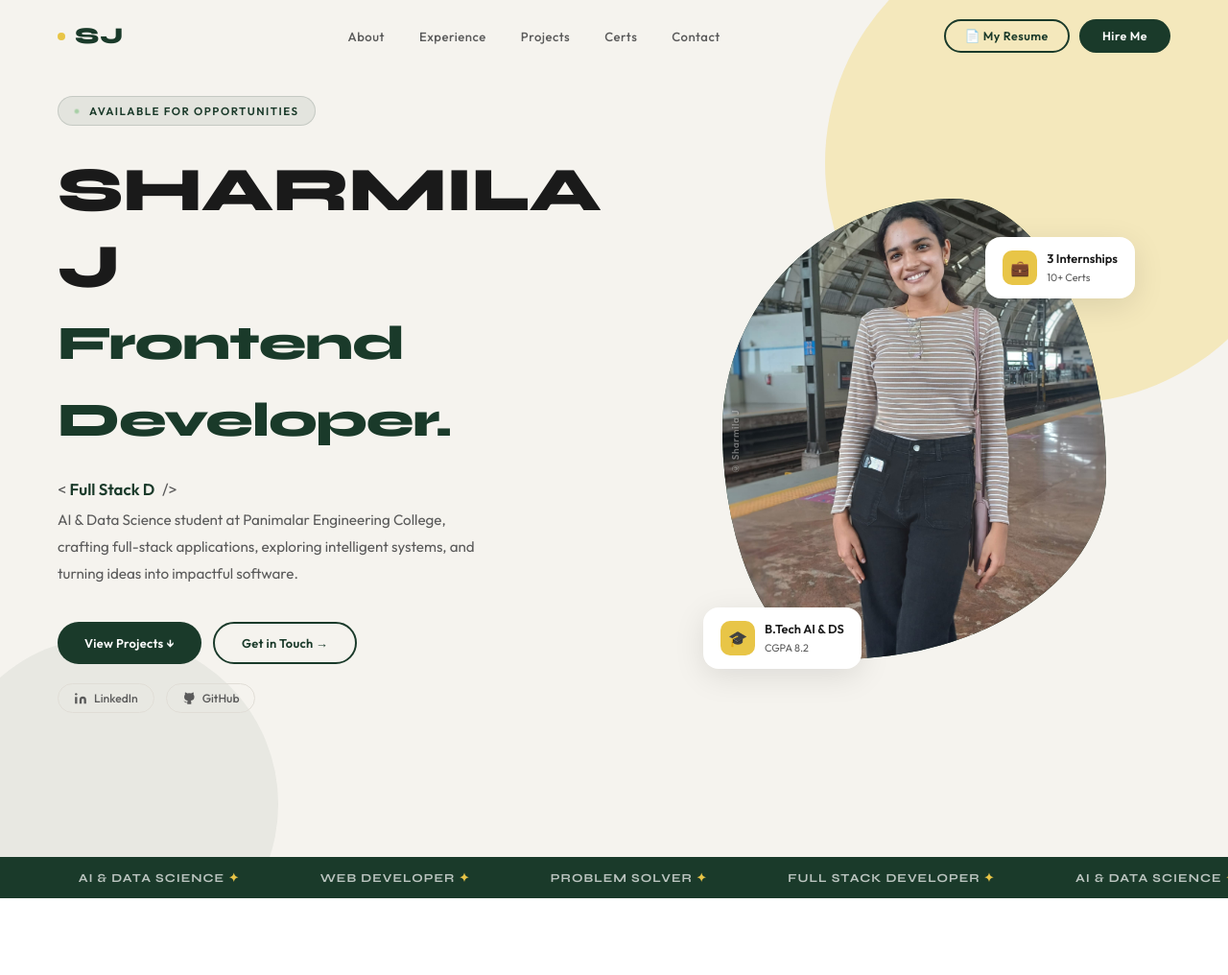
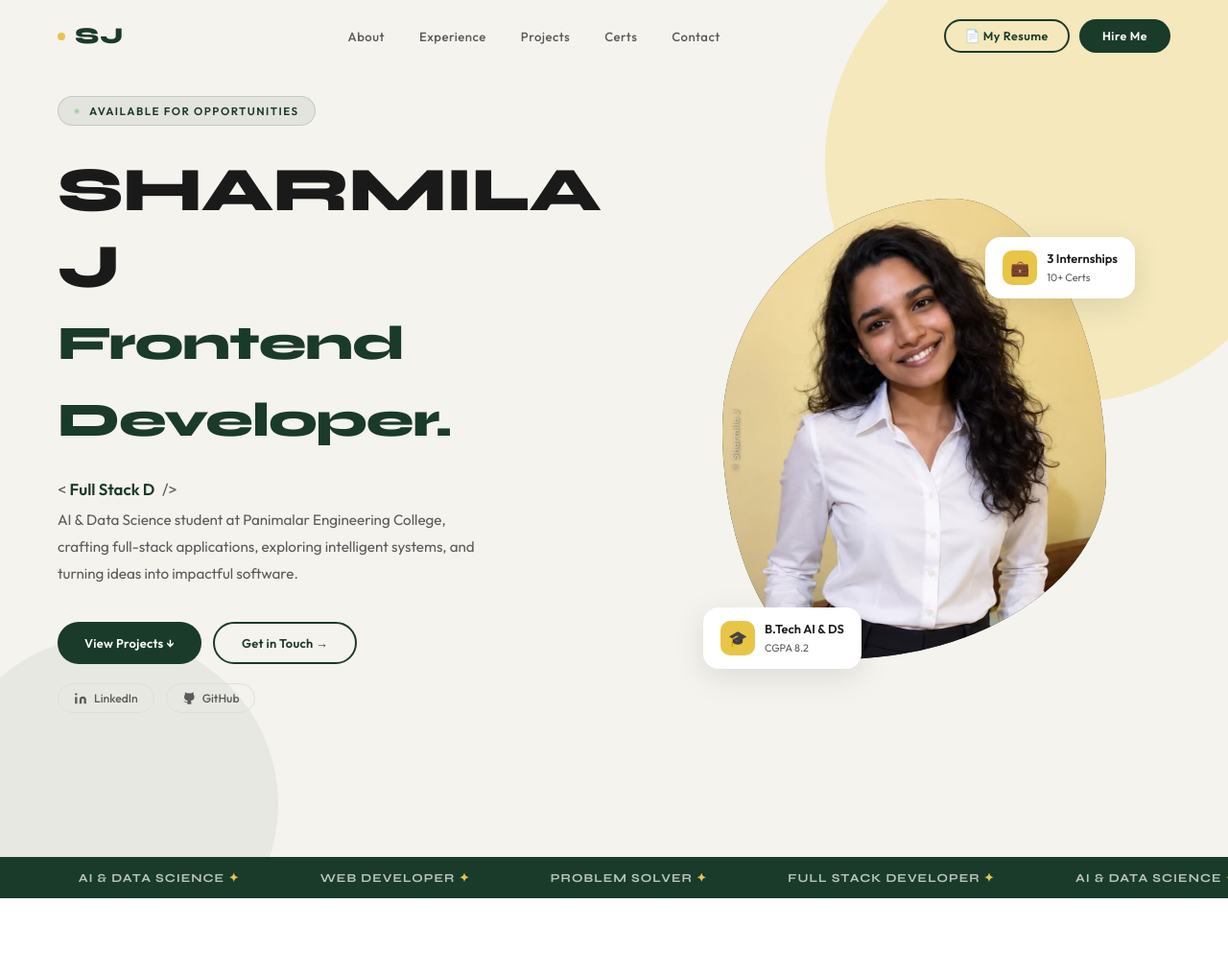
Before and after one commit to Sharmilajambu/sharmilajambu.github.io, a plain HTML site: page index.html in a window 1280 px wide. Shown: the top 1016 px of the page at 96% size. Drawn offline with Linux system fonts and the light colour scheme.

Commit message:
Updated portfolio

```diff
--- a/index.html
+++ b/index.html
@@ -98,7 +98,7 @@ nav.scrolled{background:rgba(245,243,238,.95);backdrop-filter:blur(20px);border-
 }
 /* PHOTO PROTECTION: disable drag on image */
 .hero-image-blob img{
-  width:100%;height:100%;object-fit:cover;object-position:center top;transform:scale(1.45);
+  width:100%;height:100%;object-fit:cover;object-position:center top;transform:scale(1.0);
   -webkit-user-drag:none;
   user-select:none;
   -webkit-user-select:none;
@@ -379,7 +379,7 @@ footer{background:var(--green);padding:28px 60px;display:flex;align-items:center
   <div class="hero-right">
     <div class="hero-image-wrap">
       <div class="hero-image-blob">
-        <img src="sharmila.jpg" alt="Sharmila J">
+        <img src="sharmila.jpeg" alt="Sharmila J">
         <span class="photo-watermark">© Sharmila J</span>
       </div>
       <div class="hero-badge hero-badge-1">
```
Also changed, not shown: sharmila.jpeg (added), sharmila.jpg (deleted).
